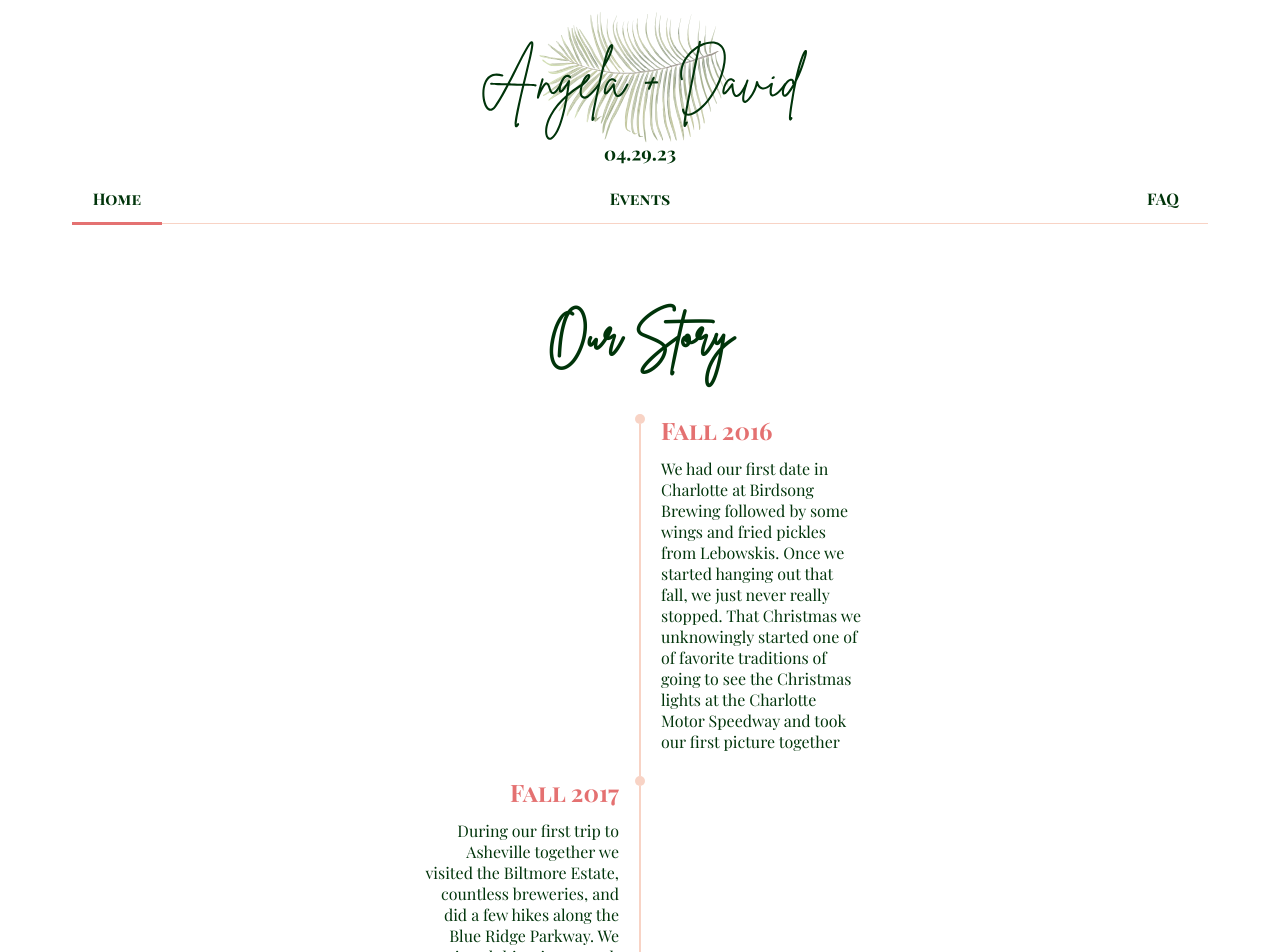
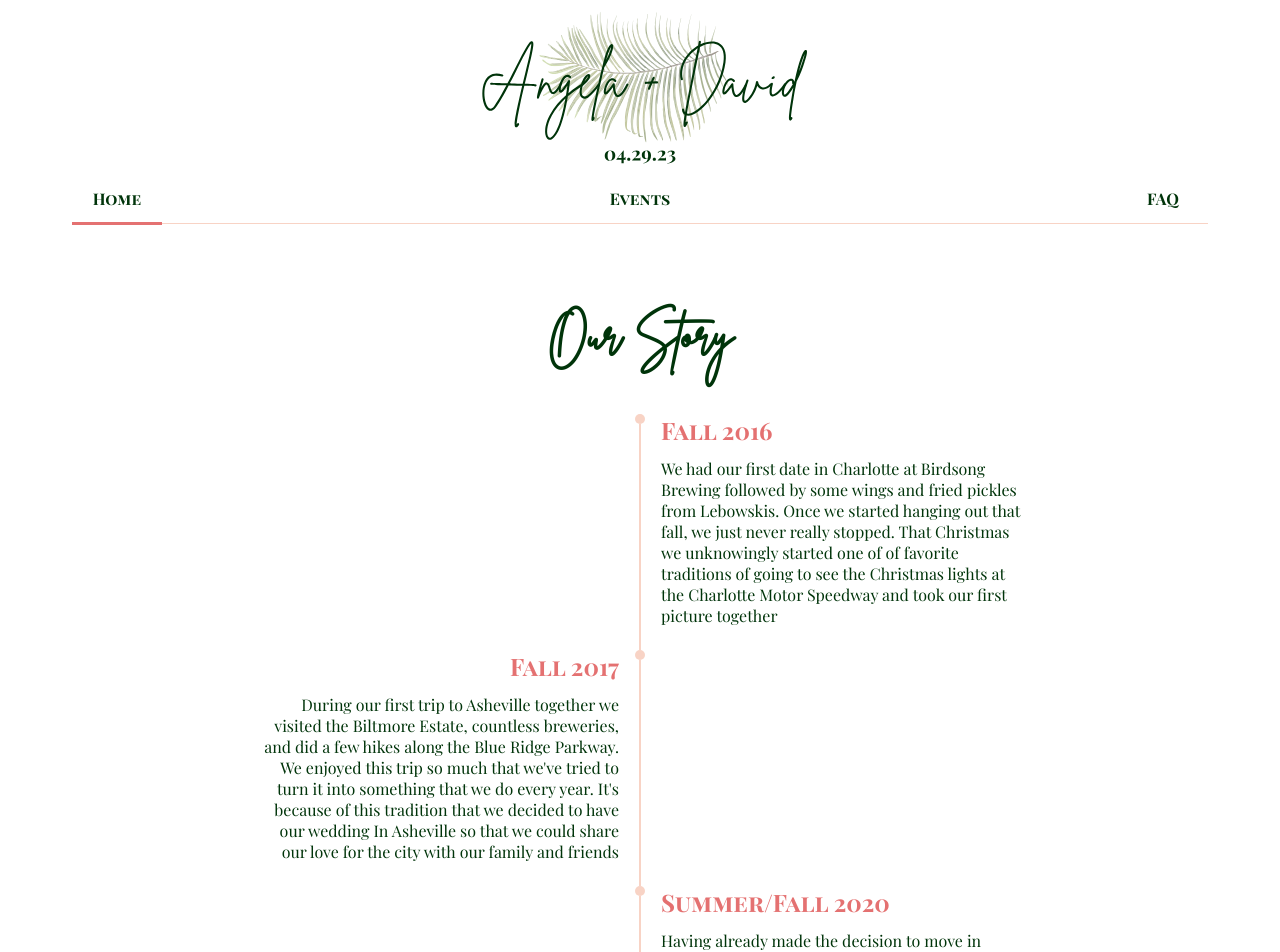
Before and after one commit to angevogler/wedding-website, a React (Create React App) app: page / in a window 1280 px wide. Shown: the top 952 px of the page. Built offline with nearby package versions, Linux system fonts and the light colour scheme.

Commit message:
fixing width

```diff
--- a/src/components/timeline/Timeline.tsx
+++ b/src/components/timeline/Timeline.tsx
@@ -1,5 +1,7 @@
 import React from 'react'
 import styled from 'styled-components'
+
+import { breakpoints } from '../../styles/theme'
 
 export interface TimelineProps {
     children: any
@@ -17,6 +19,14 @@ const TimelineContainer = styled.ul`
     flex-grow: 1;
     padding: 8px 16px;
     text-align: start;
+
+    @media only screen and (min-width: ${breakpoints.small}) {
+        width: 600px;
+    }
+
+    @media only screen and (min-width: ${breakpoints.medium}) {
+        width: 800px;
+    }
 `
 
 export default Timeline
```
